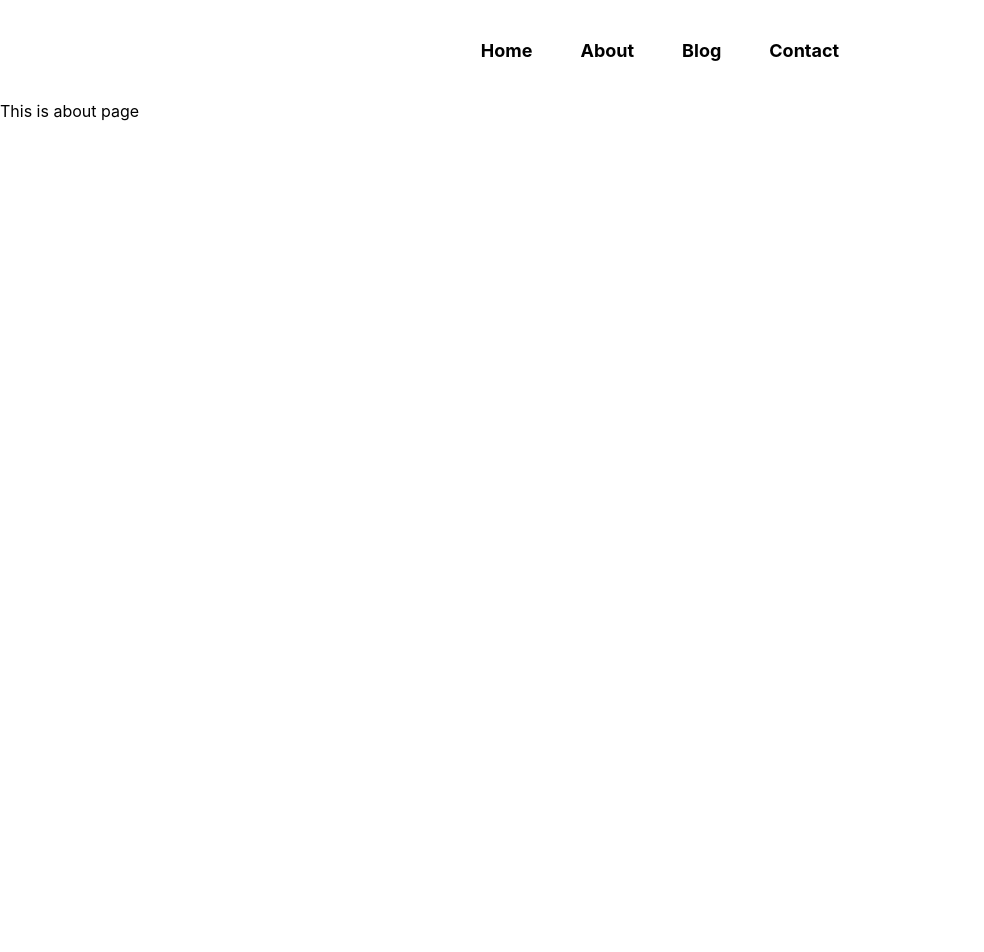
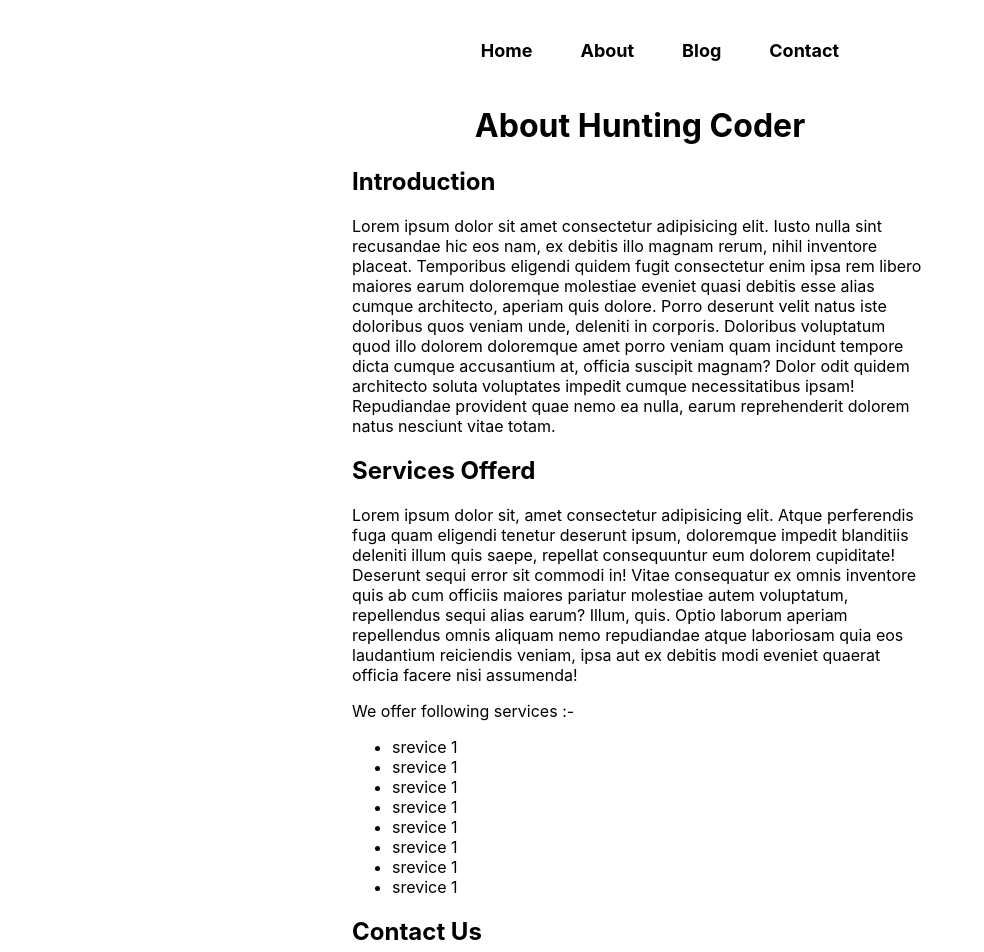
Before and after one commit to DeveshPurohit/Hunting-Coder, a Next.js app: page /about in a window 1280 px wide. Shown: the top 952 px of the page, without its empty margins (0-984 px from the left). Before the commit the page ends 800 px from the top, so only its background shows below. Built offline with nearby package versions, Linux system fonts and the light colour scheme.

Commit message:
about page setup

```diff
--- a/pages/about.js
+++ b/pages/about.js
@@ -1,8 +1,28 @@
 import React from 'react'
+import styles from '../styles/about.module.css'
 
 function about() {
   return (
-    <div>This is about page</div>
+    <div className={styles.container}>
+      <h1 className={styles.head}>About Hunting Coder</h1>
+      <h2>Introduction</h2>
+      <p>Lorem ipsum dolor sit amet consectetur adipisicing elit. Iusto nulla sint recusandae hic eos nam, ex debitis illo magnam rerum, nihil inventore placeat. Temporibus eligendi quidem fugit consectetur enim ipsa rem libero maiores earum doloremque molestiae eveniet quasi debitis esse alias cumque architecto, aperiam quis dolore. Porro deserunt velit natus iste doloribus quos veniam unde, deleniti in corporis. Doloribus voluptatum quod illo dolorem doloremque amet porro veniam quam incidunt tempore dicta cumque accusantium at, officia suscipit magnam? Dolor odit quidem architecto soluta voluptates impedit cumque necessitatibus ipsam! Repudiandae provident quae nemo ea nulla, earum reprehenderit dolorem natus nesciunt vitae totam.</p>
+      <h2>Services Offerd</h2>
+      <p>Lorem ipsum dolor sit, amet consectetur adipisicing elit. Atque perferendis fuga quam eligendi tenetur deserunt ipsum, doloremque impedit blanditiis deleniti illum quis saepe, repellat consequuntur eum dolorem cupiditate! Deserunt sequi error sit commodi in! Vitae consequatur ex omnis inventore quis ab cum officiis maiores pariatur molestiae autem voluptatum, repellendus sequi alias earum? Illum, quis. Optio laborum aperiam repellendus omnis aliquam nemo repudiandae atque laboriosam quia eos laudantium reiciendis veniam, ipsa aut ex debitis modi eveniet quaerat officia facere nisi assumenda!</p>
+      <p>We offer following services :-</p>
+      <ul>
+        <li>srevice 1</li>
+        <li>srevice 1</li>
+        <li>srevice 1</li>
+        <li>srevice 1</li>
+        <li>srevice 1</li>
+        <li>srevice 1</li>
+        <li>srevice 1</li>
+        <li>srevice 1</li>
+      </ul>
+      <h2>Contact Us</h2>
+      <p>Lorem ipsum dolor sit, amet consectetur adipisicing elit. Maxime rerum tempore a totam modi voluptatum, quod facere voluptates similique iure placeat praesentium explicabo, impedit voluptas ab aperiam incidunt provident dignissimos ea obcaecati, sequi fugit odio eaque! Provident nemo iure hic magni neque! Voluptatibus a velit nemo aperiam, inventore nisi maxime accusantium earum amet, dolores perferendis harum nesciunt blanditiis porro! Neque blanditiis iusto earum labore veritatis rerum doloribus! Neque, excepturi perspiciatis.</p>
+    </div>
   )
 }
 
--- /dev/null
+++ b/styles/about.module.css
@@ -0,0 +1,7 @@
+.container{
+    max-width: 45vw;
+    margin: auto;
+}
+.head{
+    text-align: center;
+}
```
